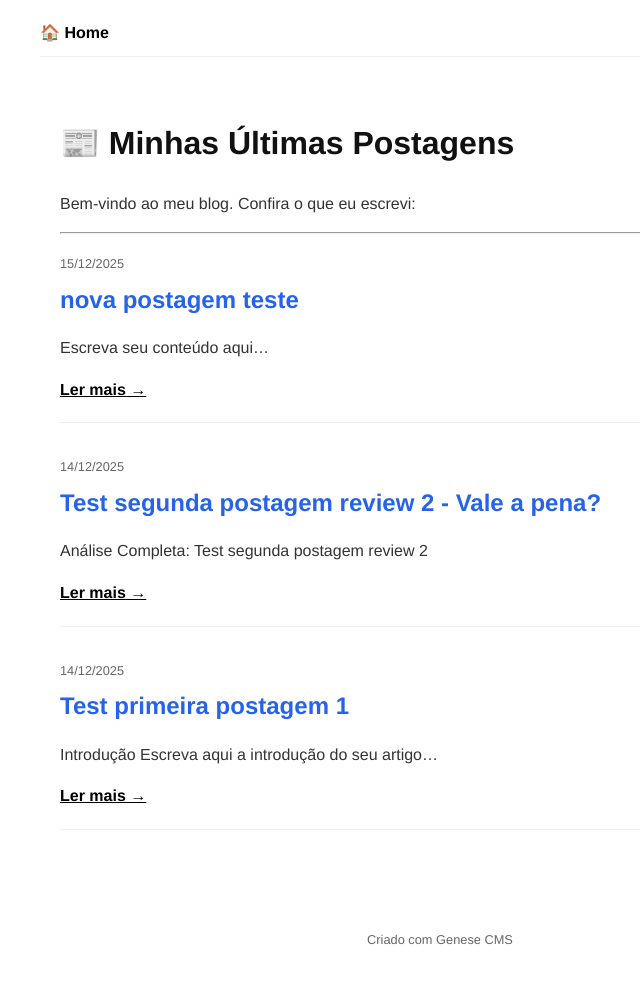
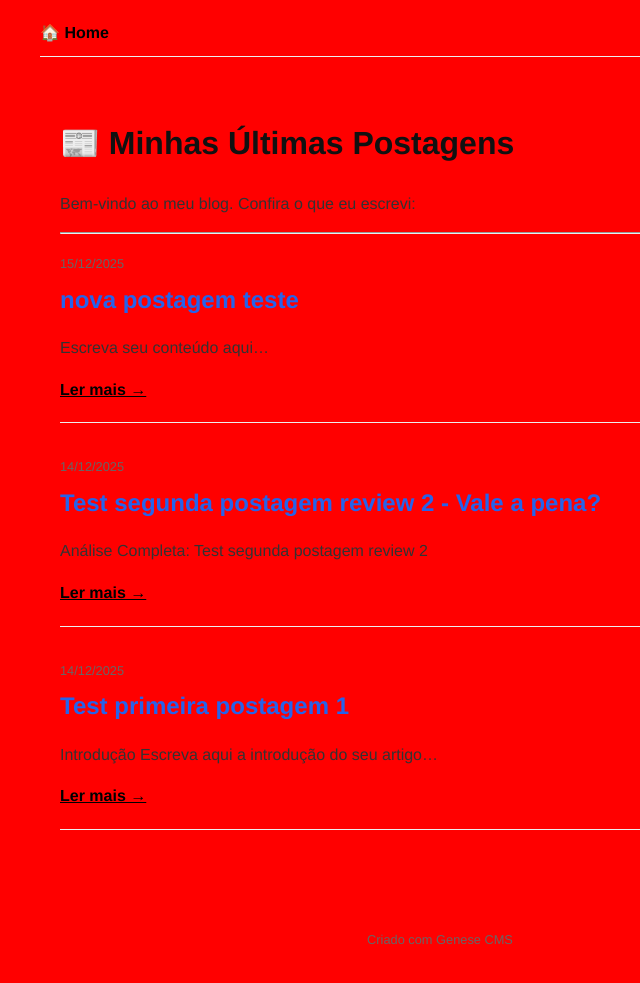
Before and after one commit to gabrielgomesxp/site-teste-delay, a Jekyll site: the page built from index.md, in a window 1280 px wide. Shown: the whole page, without its empty margins (200-840 px from the left). Built offline with Jekyll 4.4.1, drawn with Linux system fonts in a browser that asks for light colours; a file with an impossible date is left out.

Commit message:
Update: Cores do Tema via Genese

```diff
--- a/assets/css/style.css
+++ b/assets/css/style.css
@@ -2,7 +2,7 @@
 /* assets/css/style.css */
 :root {
     --primary-color: #2271b1;
-    --body-bg: #ffffff;
+    --body-bg: #ff0000;
     --text-color: #333333;
 }
 
```
